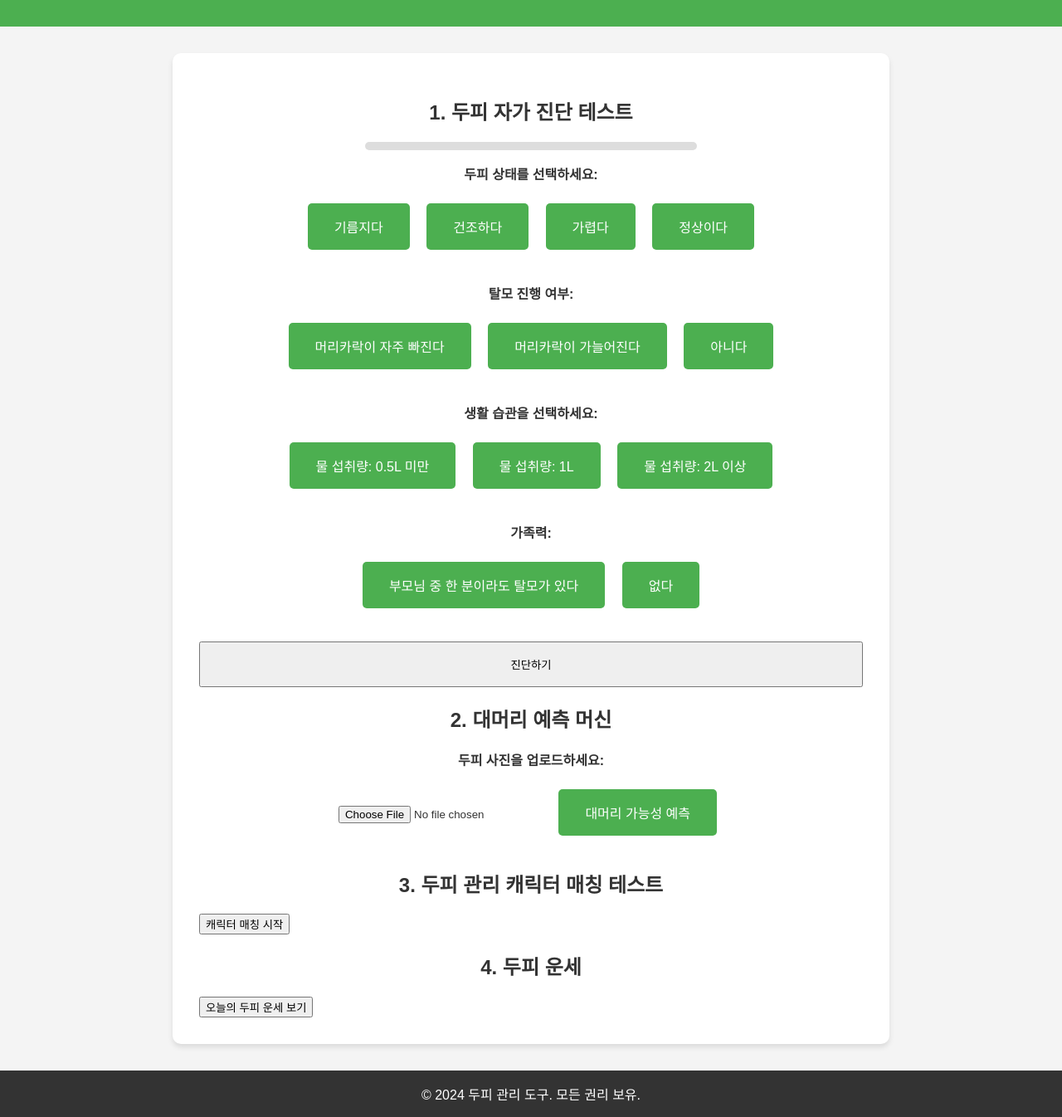
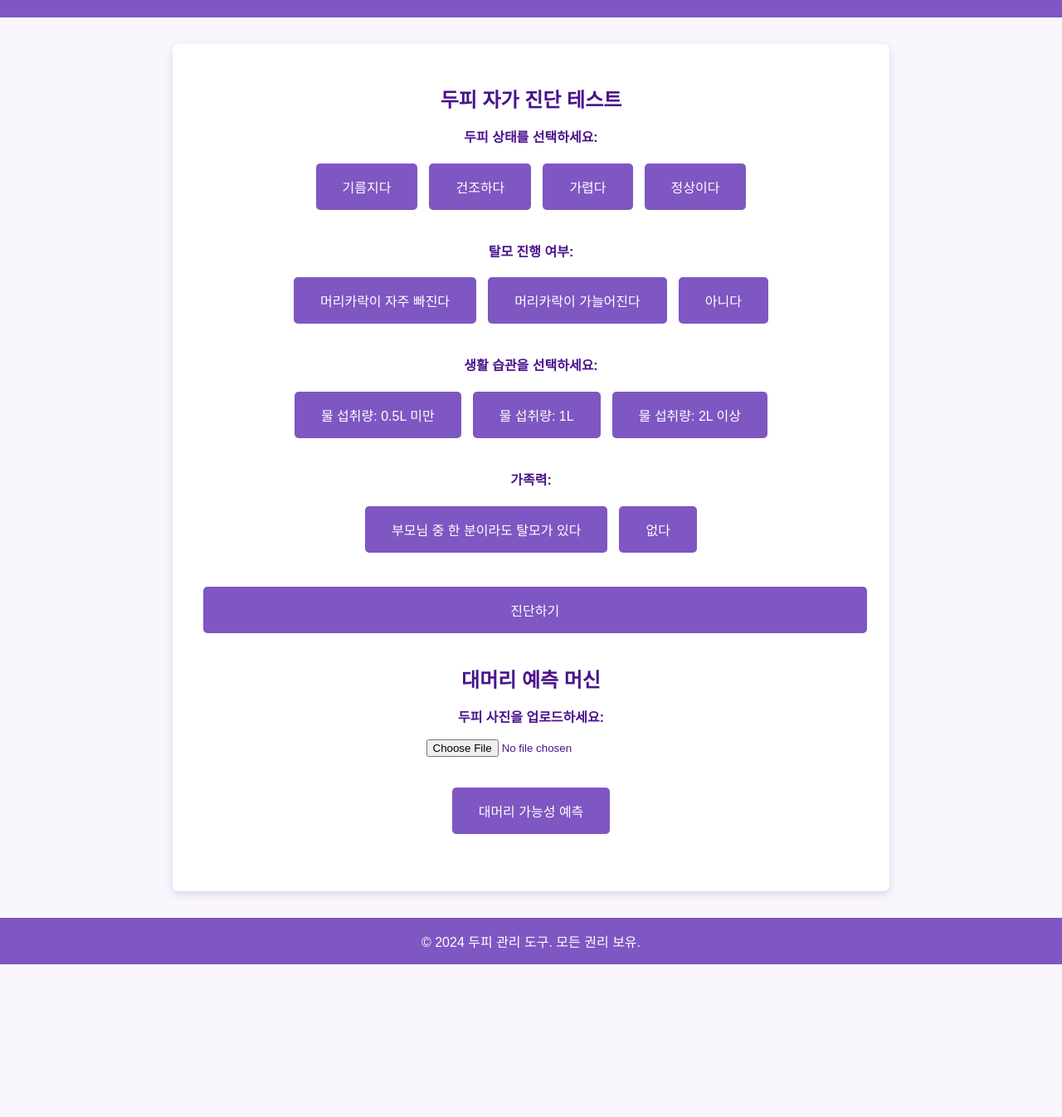
Before and after one commit to yona923/scalp, a plain HTML site: page index.html in a window 1280 px wide. Shown: the part 105-1451 px from the top of the page at 83% size. After the commit the page ends 1267 px from the top, so only its background shows below. Drawn offline with Linux system fonts and the light colour scheme.

Commit message:
Update index.html

```diff
--- a/index.html
+++ b/index.html
@@ -2,34 +2,35 @@
 <html lang="ko">
 <head>
     <meta charset="UTF-8">
-    <meta name="viewport" content="width=device-width, initial-scale=1.0">
-    <title>두피 진단 테스트와 재미있는 도구들</title>
+    <title>두피 자가 진단 & 대머리 예측</title>
     <style>
+        /* 전반적인 스타일 설정 */
         body {
-            font-family: Arial, sans-serif;
             margin: 0;
             padding: 0;
-            background: #f4f4f4;
-            color: #333;
+            font-family: Arial, sans-serif;
+            background-color: #f9f6fd; /* 연한 보라 배경 */
+            color: #4a148c; /* 짙은 보라 텍스트 */
         }
         header {
-            background: #4CAF50;
-            color: white;
+            background-color: #7e57c2; /* 중간 톤 보라 */
+            color: #fff;
+            text-align: center;
             padding: 1.5rem 0;
-            text-align: center;
         }
         main {
             max-width: 800px;
             margin: 2rem auto;
-            background: white;
+            background: #fff;
+            border-radius: 8px;
+            box-shadow: 0 4px 10px rgba(126,87,194,0.2);
             padding: 2rem;
-            border-radius: 10px;
-            box-shadow: 0 4px 6px rgba(0, 0, 0, 0.1);
         }
         h1, h2 {
-            color: #333;
+            margin: 1rem 0;
             text-align: center;
         }
+        /* 버튼 스타일 */
         .form-group {
             margin-bottom: 2rem;
             text-align: center;
@@ -38,244 +39,212 @@
             display: block;
             font-weight: bold;
             margin-bottom: 1rem;
+            color: #4a148c;
         }
-        .form-group button {
-            padding: 1rem 2rem;
-            margin: 0.5rem;
+        .button {
+            background-color: #7e57c2;
             border: none;
             border-radius: 5px;
+            color: #fff;
+            padding: 1rem 2rem;
+            margin: 0.3rem;
+            cursor: pointer;
             font-size: 1rem;
-            cursor: pointer;
-            background: #4CAF50;
-            color: white;
         }
-        .form-group button:hover {
-            background: #45a049;
+        .button:hover {
+            background-color: #6a44aa;
         }
+        /* 결과 영역 */
         .result {
-            margin-top: 2rem;
+            margin-top: 1.5rem;
             padding: 1.5rem;
-            background: #e0f7fa;
-            border-left: 4px solid #00796b;
+            border-left: 5px solid #7e57c2;
+            background-color: #f0e6fa;
             border-radius: 5px;
             text-align: center;
+            white-space: pre-line; /* 줄바꿈 지원 */
+        }
+        .hidden {
+            display: none;
         }
         footer {
             text-align: center;
             margin-top: 2rem;
             padding: 1rem 0;
-            background: #333;
-            color: white;
+            background: #7e57c2;
+            color: #fff;
         }
-        .hidden {
-            display: none;
-        }
-        .progress-bar-container {
+        /* 로딩 애니메이션을 위한 프로그레스 바 */
+        .loading-container {
             width: 80%;
             max-width: 400px;
             height: 10px;
             background-color: #ddd;
-            margin: 1rem auto;
             border-radius: 5px;
             overflow: hidden;
+            margin: 1rem auto;
         }
-        .progress-bar {
+        .loading-bar {
+            width: 0;
             height: 100%;
-            width: 0;
-            background: #4CAF50;
-            transition: width 0.3s ease-in-out;
-        }
-        @media (max-width: 768px) {
-            main {
-                margin: 1rem;
-                padding: 1rem;
-            }
-            h1 {
-                font-size: 1.5rem;
-            }
-            .form-group button {
-                font-size: 0.9rem;
-            }
+            background-color: #7e57c2;
+            transition: width 0.1s ease-in;
         }
     </style>
 </head>
 <body>
+
 <header>
-        <h1>두피 관리 도구 모음</h1>
+    <h1>두피 자가 진단 & 대머리 예측</h1>
 </header>
+
 <main>
-        <!-- 진단 테스트 섹션 -->
-        <h2>1. 두피 자가 진단 테스트</h2>
-        <div class="progress-bar-container">
-            <div id="progressBar" class="progress-bar"></div>
-        </div>
+    <!-- 두피 자가 진단 테스트 -->
+    <h2>두피 자가 진단 테스트</h2>
     <form id="diagnosisForm">
         <div class="form-group">
             <label>두피 상태를 선택하세요:</label>
-                <button type="button" onclick="selectScalpType('기름지다')">기름지다</button>
-                <button type="button" onclick="selectScalpType('건조하다')">건조하다</button>
-                <button type="button" onclick="selectScalpType('가렵다')">가렵다</button>
-                <button type="button" onclick="selectScalpType('정상이다')">정상이다</button>
+            <button type="button" class="button" onclick="selectScalpType('기름지다')">기름지다</button>
+            <button type="button" class="button" onclick="selectScalpType('건조하다')">건조하다</button>
+            <button type="button" class="button" onclick="selectScalpType('가렵다')">가렵다</button>
+            <button type="button" class="button" onclick="selectScalpType('정상이다')">정상이다</button>
         </div>
         <div class="form-group">
             <label>탈모 진행 여부:</label>
-                <button type="button" onclick="selectHairLoss('머리카락이 자주 빠진다')">머리카락이 자주 빠진다</button>
-                <button type="button" onclick="selectHairLoss('머리카락이 가늘어진다')">머리카락이 가늘어진다</button>
-                <button type="button" onclick="selectHairLoss('아니다')">아니다</button>
+            <button type="button" class="button" onclick="selectHairLoss('머리카락이 자주 빠진다')">머리카락이 자주 빠진다</button>
+            <button type="button" class="button" onclick="selectHairLoss('머리카락이 가늘어진다')">머리카락이 가늘어진다</button>
+            <button type="button" class="button" onclick="selectHairLoss('아니다')">아니다</button>
         </div>
         <div class="form-group">
             <label>생활 습관을 선택하세요:</label>
-                <button type="button" onclick="selectHabit('0.5L 미만')">물 섭취량: 0.5L 미만</button>
-                <button type="button" onclick="selectHabit('1L')">물 섭취량: 1L</button>
-                <button type="button" onclick="selectHabit('2L 이상')">물 섭취량: 2L 이상</button>
+            <button type="button" class="button" onclick="selectHabit('0.5L 미만')">물 섭취량: 0.5L 미만</button>
+            <button type="button" class="button" onclick="selectHabit('1L')">물 섭취량: 1L</button>
+            <button type="button" class="button" onclick="selectHabit('2L 이상')">물 섭취량: 2L 이상</button>
         </div>
         <div class="form-group">
             <label>가족력:</label>
-                <button type="button" onclick="selectFamily('있다')">부모님 중 한 분이라도 탈모가 있다</button>
-                <button type="button" onclick="selectFamily('없다')">없다</button>
+            <button type="button" class="button" onclick="selectFamily('있다')">부모님 중 한 분이라도 탈모가 있다</button>
+            <button type="button" class="button" onclick="selectFamily('없다')">없다</button>
         </div>
-            <button type="button" style="width:100%;padding:1rem;" onclick="diagnoseScalp()">진단하기</button>
+        <div class="form-group">
+            <button type="button" class="button" style="width:100%;" onclick="diagnoseScalp()">진단하기</button>
+        </div>
     </form>
-        <div id="result" class="result hidden"></div>
+    <div id="diagnosisResult" class="result hidden"></div>
 
-        <!-- 대머리 예측 머신 섹션 -->
-        <h2>2. 대머리 예측 머신</h2>
+    <!-- 대머리 예측 머신 -->
+    <h2>대머리 예측 머신</h2>
     <div class="form-group">
         <label>두피 사진을 업로드하세요:</label>
         <input type="file" id="scalpPhoto" accept="image/*" />
-            <button type="button" onclick="predictBaldness()">대머리 가능성 예측</button>
+    </div>
+    <div class="form-group">
+        <button type="button" class="button" onclick="predictBaldness()">대머리 가능성 예측</button>
+    </div>
+
+    <!-- 로딩바 & 결과 섹션 -->
+    <div id="loadingSection" class="hidden">
+        <div class="loading-container">
+            <div id="loadingBar" class="loading-bar"></div>
+        </div>
+        <p style="text-align:center;">진단 중입니다... 잠시만 기다려주세요.</p>
     </div>
     <div id="baldnessResult" class="result hidden"></div>
+</main>
 
-        <!-- 캐릭터 매칭 테스트 섹션 -->
-        <h2>3. 두피 관리 캐릭터 매칭 테스트</h2>
-        <button type="button" onclick="matchCharacter()">캐릭터 매칭 시작</button>
-        <div id="characterResult" class="result hidden"></div>
-
-        <!-- 두피 운세 섹션 -->
-        <h2>4. 두피 운세</h2>
-        <button type="button" onclick="showScalpFortune()">오늘의 두피 운세 보기</button>
-        <div id="fortuneResult" class="result hidden"></div>
-    </main>
 <footer>
     &copy; 2024 두피 관리 도구. 모든 권리 보유.
 </footer>
 
 <script>
+    /* -----------------------------
+       상태 저장용 변수
+     ----------------------------- */
     let scalpType = "";
     let hairLoss = "";
     let habit = "";
     let familyHistory = "";
-        let diagnosisStep = 0;
 
-        const scalpResults = {
-            "기름지다": "기름진 두피 😄 두피 클렌징을 더 꼼꼼히 해주세요.",
-            "건조하다": "건조한 두피 😢 수분 공급을 특히 신경쓰세요.",
-            "가렵다": "가려움 주의 🛠️ 각질 관리와 두피 진정을 추천합니다.",
-            "정상이다": "건강한 두피 🎉 지금처럼 유지하세요."
-        };
-
-        // 단계별 선택 시 프로그레스 바 업데이트
-        function updateProgress() {
-            diagnosisStep++;
-            const totalSteps = 4; // 두피, 탈모, 습관, 가족력
-            const progressPercentage = (diagnosisStep / totalSteps) * 100;
-            document.getElementById("progressBar").style.width = `${progressPercentage}%`;
-        }
-
-        // 선택 함수들
+    /* -----------------------------
+       두피 자가 진단 기능
+     ----------------------------- */
     function selectScalpType(type) {
         scalpType = type;
-            updateProgress();
     }
     function selectHairLoss(loss) {
         hairLoss = loss;
-            updateProgress();
     }
     function selectHabit(habitValue) {
         habit = habitValue;
-            updateProgress();
     }
     function selectFamily(family) {
         familyHistory = family;
-            updateProgress();
     }
 
-        // 두피 진단 결과 함수
     function diagnoseScalp() {
         if (!scalpType || !hairLoss || !habit || !familyHistory) {
             alert("모든 항목을 선택해주세요.");
             return;
         }
-            const resultDiv = document.getElementById("result");
+
+        const scalpResults = {
+            "기름지다": "기름진 두피! 두피 클렌징에 신경쓰세요.",
+            "건조하다": "건조한 두피! 수분 보충이 필요합니다.",
+            "가렵다": "가려운 두피! 각질 관리와 진정 케어가 좋습니다.",
+            "정상이다": "건강한 두피! 지금 상태를 잘 유지하세요."
+        };
+
+        const resultDiv = document.getElementById("diagnosisResult");
         resultDiv.classList.remove("hidden");
-
-            // 개인화된 메시지 구성 (예시)
-            let message = `${scalpResults[scalpType]}\n`;
-            message += `\n[탈모 진행 여부] ${hairLoss}`;
-            message += `\n[일일 물 섭취량] ${habit}`;
-            message += `\n[가족력] ${familyHistory}\n`;
-
-            // 조건마다 추가 메시지 붙이기 (간단 로직 예시)
-            if (hairLoss !== "아니다") {
-                message += "\n탈모 징후가 있습니다. 전문의 상담을 고려해 보세요.";
-            }
-            if (habit === "0.5L 미만") {
-                message += "\n물 섭취량을 늘려보시는 게 어떨까요?";
-            }
-            if (familyHistory === "있다") {
-                message += "\n가족력이 있으니 조기에 관리하면 더 좋습니다.";
+        resultDiv.innerText = `■ 두피 상태: ${scalpResults[scalpType]}\n■ 탈모 진행 여부: ${hairLoss}\n■ 물 섭취량: ${habit}\n■ 가족력: ${familyHistory}\n\n(결과를 토대로 꾸준한 두피 관리를 추천합니다.)`;
     }
 
-            resultDiv.innerText = message;
+    /* -----------------------------
+       대머리 예측 기능
+     ----------------------------- */
+    function predictBaldness() {
+        const fileInput = document.getElementById("scalpPhoto");
+        const fileList = fileInput.files;
+        const baldnessResultDiv = document.getElementById("baldnessResult");
+        const loadingSection = document.getElementById("loadingSection");
+        const loadingBar = document.getElementById("loadingBar");
+
+        // 초기화
+        baldnessResultDiv.classList.add("hidden");
+        loadingSection.classList.add("hidden");
+        loadingBar.style.width = "0";
+
+        if (!fileList || fileList.length === 0) {
+            alert("두피 사진을 첨부해주세요.");
+            return;
         }
 
-        // 대머리 예측 머신
-        function predictBaldness() {
-            const scalpPhoto = document.getElementById("scalpPhoto").value;
-            const baldnessResultDiv = document.getElementById("baldnessResult");
+        // 로딩 섹션 노출
+        loadingSection.classList.remove("hidden");
+
+        // 가짜 진단 시뮬레이션: 로딩바를 2초 동안 채우고 결과 보여주기
+        let progress = 0;
+        const interval = setInterval(() => {
+            progress += 5; // 증가폭 조절 가능
+            loadingBar.style.width = progress + "%";
+
+            if (progress >= 100) {
+                clearInterval(interval);
+                // 로딩 끝나면 결과 표시
+                loadingSection.classList.add("hidden");
                 baldnessResultDiv.classList.remove("hidden");
 
-            if (!scalpPhoto) {
-                baldnessResultDiv.innerText = "두피 사진을 업로드해주세요!";
-                return;
-            }
                 const randomChance = Math.floor(Math.random() * 100);
                 const messages = [
                     `10년 후에도 풍성할 예정! 🦁 (가능성: ${randomChance}%)`,
-                `5년 후에는 모자 구매를 추천합니다! 🧢 (가능성: ${randomChance}%)`,
+                    `5년 후 모자가 필요할 수 있습니다! 🧢 (가능성: ${randomChance}%)`,
                     `이미 탈모가 진행 중일 수 있습니다! 🛑 (가능성: ${randomChance}%)`
                 ];
                 baldnessResultDiv.innerText = messages[randomChance % 3];
             }
-
-        // 캐릭터 매칭 테스트
-        function matchCharacter() {
-            const characters = [
-                "풍성이: 건강한 두피! 💪",
-                "탈모왕: 지금 당장 관리가 필요합니다! 👑",
-                "기름진 대왕: 두피 클렌징 필수! 🛁",
-                "가뭄이: 수분 케어가 시급합니다! 💧"
-            ];
-            const randomIndex = Math.floor(Math.random() * characters.length);
-            const characterResultDiv = document.getElementById("characterResult");
-            characterResultDiv.innerText = characters[randomIndex];
-            characterResultDiv.classList.remove("hidden");
-        }
-
-        // 두피 운세
-        function showScalpFortune() {
-            const fortunes = [
-                "오늘은 두피 마사지가 필요한 날입니다! 💆‍♂️",
-                "행운의 숫자: 5 (5분 동안 샴푸 마사지 추천).",
-                "두피가 빛날 운명입니다! 🌟",
-                "피지 컨트롤에 신경 쓰세요! 🛁"
-            ];
-            const randomIndex = Math.floor(Math.random() * fortunes.length);
-            const fortuneResultDiv = document.getElementById("fortuneResult");
-            fortuneResultDiv.innerText = fortunes[randomIndex];
-            fortuneResultDiv.classList.remove("hidden");
+        }, 100); // 0.1초마다 로딩바 업데이트
     }
 </script>
+
 </body>
 </html>
```
Lines whose indentation alone changed are shown as unchanged.
